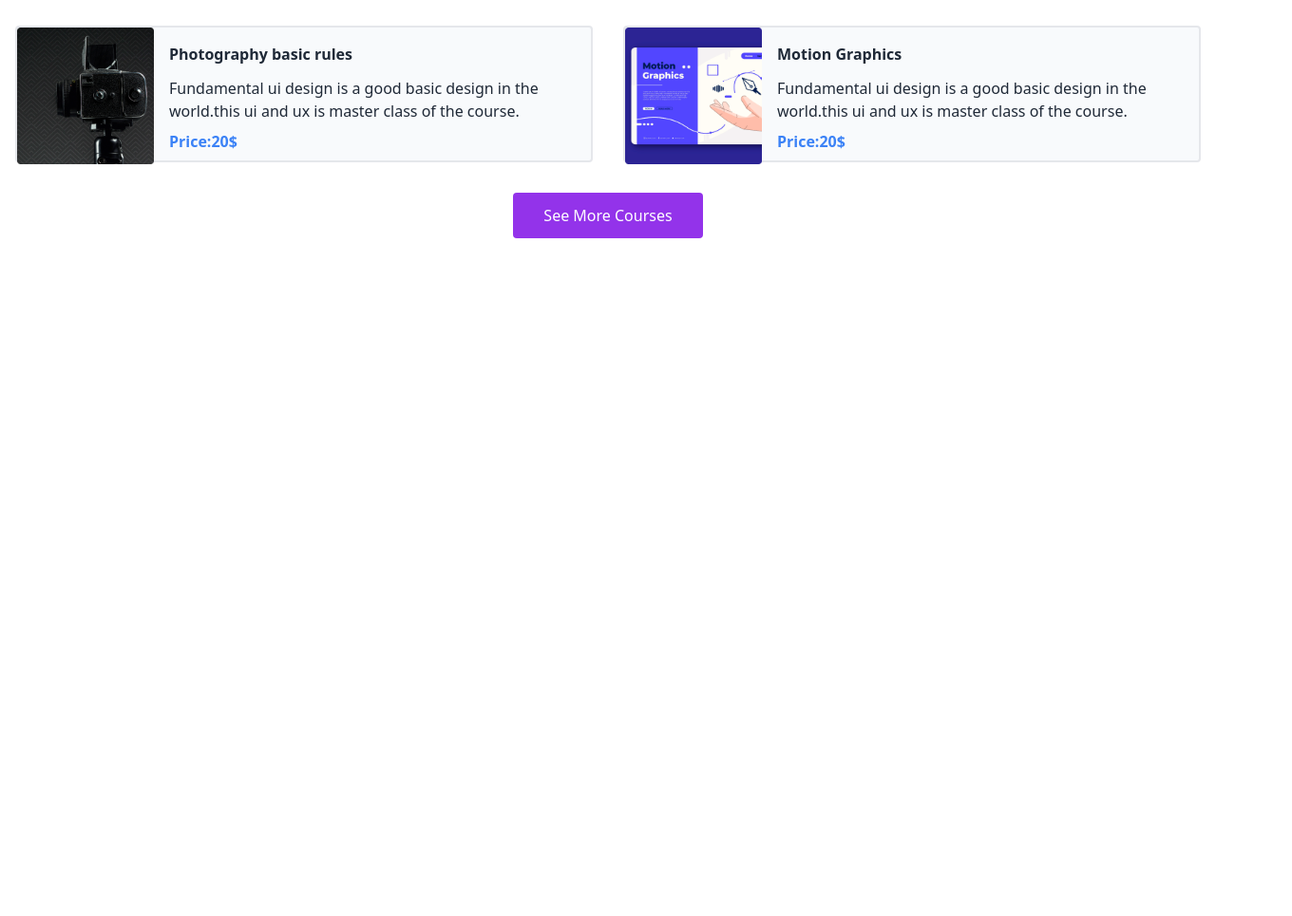
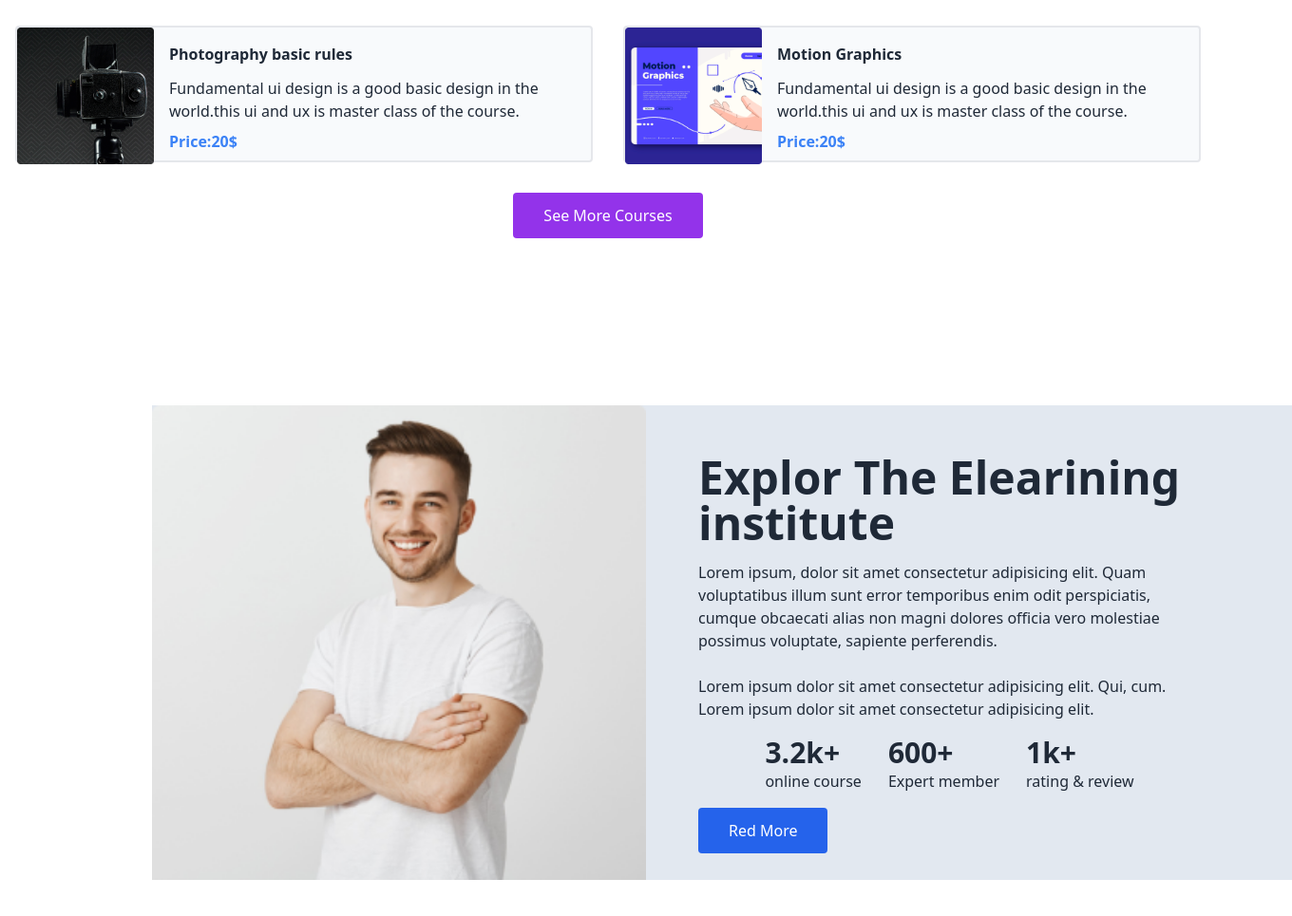
Before and after one commit to Rupok5/Responsive-Assignment, a plain HTML site: page index.html in a window 1280 px wide. Shown: the part 1289-2254 px from the top of the page at 95% size, 1360 px wide, since content can reach past the window. Before the commit the page ends 1556 px from the top, so only its background shows below. Drawn offline with nearby package versions, Linux system fonts and the light colour scheme.

Commit message:
img and side section done

```diff
--- a/index.html
+++ b/index.html
@@ -153,6 +153,38 @@
         <button class="bg-purple-600 px-8 py-3 rounded text-white">See More Courses</button>
       </div>
     </section>
+    <section>
+      <div class="bg-slate-200 flex justify-center items-center h-[500px] w-[1200px] m-40">
+        <div class="w-full">
+          <img class="h-[500px] bg-cover" src="image/student/student-3.png" alt="">
+        </div>
+        <div class="w-full pr-24 bg-slate-200">
+          <h1 class="font-bold text-5xl pt-6">Explor The Elearining  <br>  institute</h1>
+          <p class="pt-4">Lorem ipsum, dolor sit amet consectetur adipisicing elit. Quam voluptatibus illum sunt error temporibus enim odit perspiciatis, cumque obcaecati alias non magni dolores officia vero molestiae possimus voluptate, sapiente perferendis.
+            <br><br>
+            Lorem ipsum dolor sit amet consectetur adipisicing elit. Qui, cum. <br>Lorem ipsum dolor sit amet consectetur adipisicing elit.
+          </p>
+          <div class="flex justify-self-center gap-7 pt-4">
+            <div>
+              <h1 class="font-bold text-3xl">3.2k+</h1>
+              <p>online course</p>
+            </div>
+            <div>
+              <h1 class="font-bold text-3xl">600+</h1>
+              <p>Expert member</p>
+            </div>
+            <div>
+              <h1 class="font-bold text-3xl">1k+</h1>
+              <p>rating & review</p>
+            </div>
+          </div>
+          <div class="pt-4">
+            <button class="bg-blue-600 px-8 py-3 rounded text-white">Red More</button>
+          </div>
+        </div>
+
+      </div>
+    </section>
     <script src="https://cdn.tailwindcss.com"></script>
 </body>
 </html>
```
